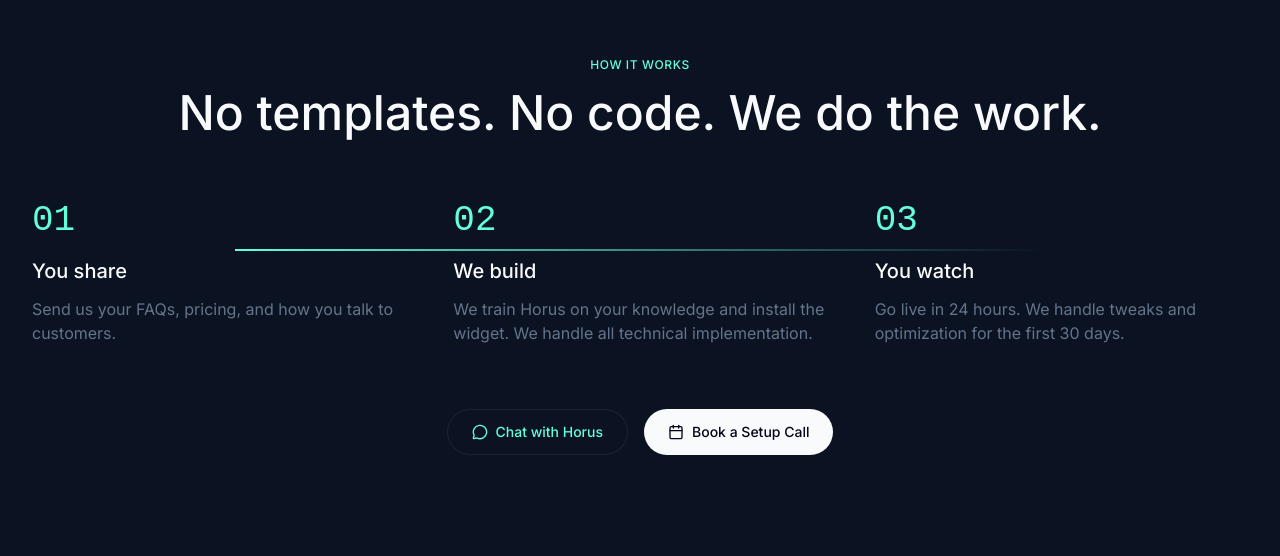
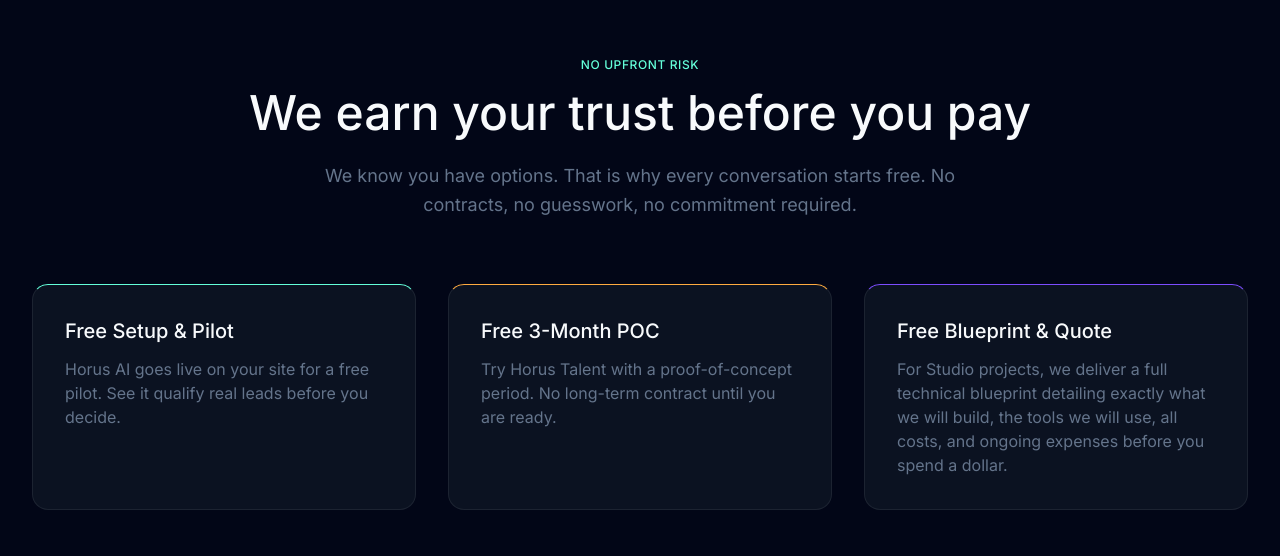
Before and after one commit to right-spc/horusdesk-website-v2, a React (Vite) app: page / in a window 1280 px wide. Shown: the part 2001-2557 px from the top of the page. Built offline with nearby package versions, Linux system fonts and the light colour scheme; no server answers.

Commit message:
refactor: remove How It Works section from homepage

```diff
--- a/src/pages/HomePage.tsx
+++ b/src/pages/HomePage.tsx
@@ -6,7 +6,7 @@
 import { HeroSection } from '@/sections/home/HeroSection';
 import { ChatBannerSection } from '@/sections/home/ChatBannerSection';
 import { ServiceRouterSection } from '@/sections/home/ServiceRouterSection';
-import { HowItWorksSection } from '@/sections/home/HowItWorksSection';
+
 
 const organizationSchema = {
   '@context': 'https://schema.org',
@@ -146,7 +146,6 @@
         <HeroSection />
         <ChatBannerSection />
         <ServiceRouterSection />
-        <HowItWorksSection />
         <NoRiskSection />
       </main>
     </>
```
